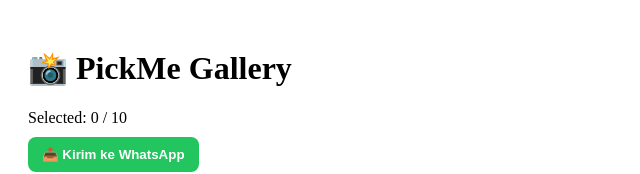
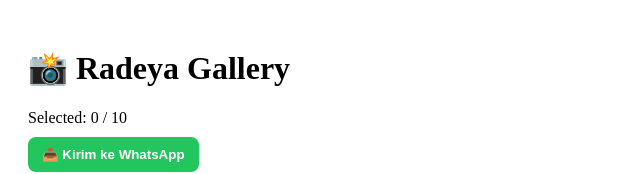
Before and after one commit to helloradeya-pixel/photo-selector-frontend, a React (Vite) app: page /project/1 in a window 1280 px wide. Shown: the top 174 px of the page, without its empty margins (0-640 px from the left). Built offline with nearby package versions, Linux system fonts and the light colour scheme; no server answers.

Commit message:
change branding

```diff
--- a/src/pages/Gallery.jsx
+++ b/src/pages/Gallery.jsx
@@ -59,7 +59,7 @@ export default function Gallery() {
   return (
     <div style={{ padding: 20 }}>
 
-      <h1>📸 PickMe Gallery</h1>
+      <h1>📸 Radeya Gallery</h1>
 
       <p style={{ marginBottom: 10 }}>
         Selected: {selected.length} / {max}
```
